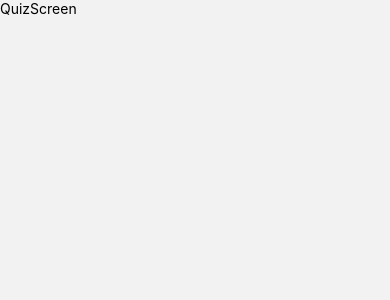
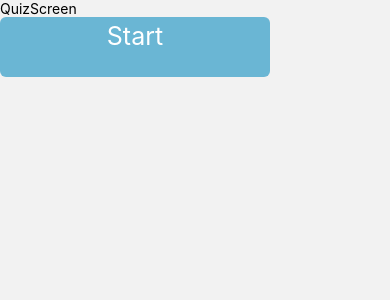
Before and after one commit to basma-skaik/Quiz, a React Native app: screen /QuizScreen in a window 390 px wide. Shown: the top 300 px of the page. Built offline with nearby package versions, Linux system fonts and the light colour scheme.

Commit message:
Finishing button

```diff
--- a/src/screens/onBoarding/OnBoardingScreen.jsx
+++ b/src/screens/onBoarding/OnBoardingScreen.jsx
@@ -1,14 +1,19 @@
 import {StyleSheet, Text, View, useWindowDimensions} from 'react-native';
 import React from 'react';
 import Button from '../../shared-copmonents/button/Button';
+import {useNavigation} from '@react-navigation/native';
 
 const OnBoardingScreen = () => {
   const window = useWindowDimensions();
+  const navigation = useNavigation();
   return (
     <View style={[styles.container, window.height]}>
       <Text>OnBoardingScreen</Text>
       <View style={styles.btnContainer}>
-        <Button pressedScreen={''} lable={'Get started'} />
+        <Button
+          lable={'Get started'}
+          action={() => navigation.navigate('QuizScreen')}
+        />
       </View>
     </View>
   );
--- a/src/screens/quiz/QuizScreen.jsx
+++ b/src/screens/quiz/QuizScreen.jsx
@@ -1,14 +1,21 @@
-import { StyleSheet, Text, View } from 'react-native'
-import React from 'react'
+import {StyleSheet, Text, View} from 'react-native';
+import React from 'react';
+import Button from '../../shared-copmonents/button/Button';
+import {useNavigation} from '@react-navigation/native';
 
 const QuizScreen = () => {
+  const navigation = useNavigation();
   return (
     <View>
       <Text>QuizScreen</Text>
+      <Button
+        lable={'Start'}
+        action={() => navigation.navigate('FiltersScreen')}
+      />
     </View>
-  )
-}
+  );
+};
 
-export default QuizScreen
+export default QuizScreen;
 
-const styles = StyleSheet.create({})
+const styles = StyleSheet.create({});
--- a/src/shared-copmonents/button/Button.jsx
+++ b/src/shared-copmonents/button/Button.jsx
@@ -6,14 +6,13 @@ import {
 } from 'react-native';
 import React from 'react';
 
-const Button = ({lable, pressedScreen}) => {
+const Button = ({lable, action}) => {
   const width = useWindowDimensions();
   return (
     // <TouchableOpacity style={[styles.btnStyle, width]}>
-    <TouchableOpacity style={styles.btnStyle}>
-      <Text style={styles.btnLabel} onPress={{pressedScreen}}>
-        {lable}
-      </Text>
+    // ()=>
+    <TouchableOpacity onPress={action} style={styles.btnStyle}>
+      <Text style={styles.btnLabel}>{lable}</Text>
     </TouchableOpacity>
   );
 };
```
